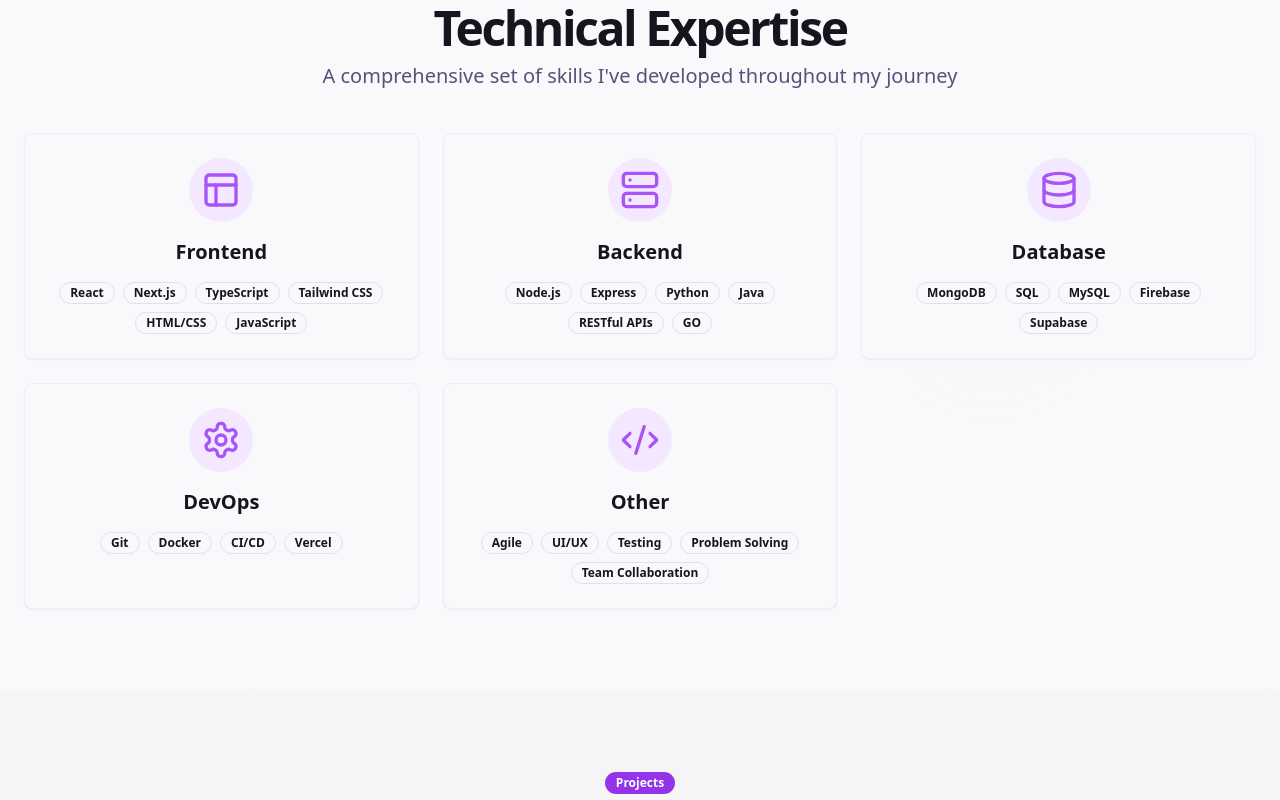
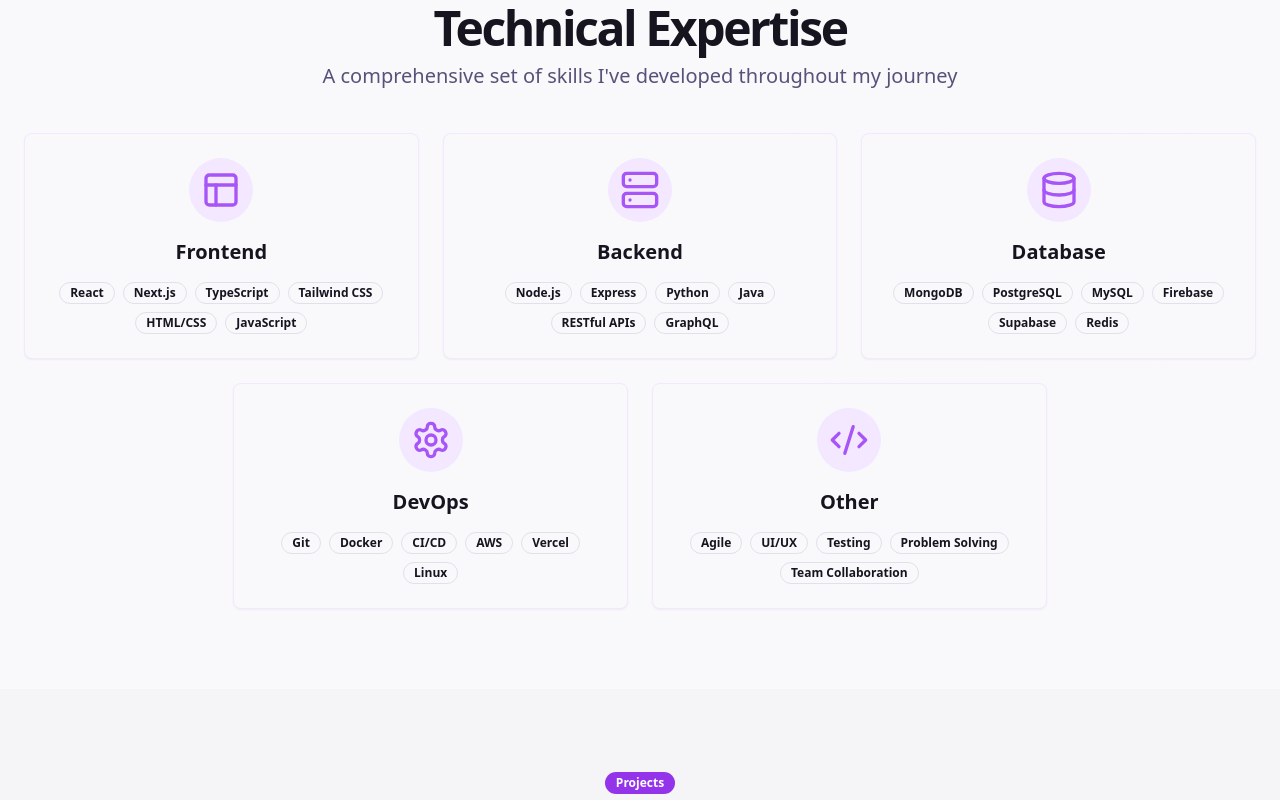
Before and after one commit to yasandu0505/Yasandu-Portfolio-2, a Next.js app: page / in a window 1280 px wide. Shown: the part 1900-2700 px from the top of the page. Built offline with nearby package versions, Linux system fonts and the light colour scheme.

Commit message:
feat: update skills component with more categories and skills

```diff
--- a/components/skills.tsx
+++ b/components/skills.tsx
@@ -1,3 +1,110 @@
+// "use client"
+
+// import { motion } from "framer-motion"
+// import { Badge } from "@/components/ui/badge"
+// import { Card, CardContent } from "@/components/ui/card"
+// import { Code2Icon, DatabaseIcon, LayoutIcon, ServerIcon, SettingsIcon } from "lucide-react"
+
+// const skillCategories = [
+//   {
+//     title: "Frontend",
+//     icon: <LayoutIcon className="h-10 w-10 text-purple-500" />,
+//     skills: ["React", "Next.js", "TypeScript", "Tailwind CSS", "HTML/CSS", "JavaScript"],
+//   },
+//   {
+//     title: "Backend",
+//     icon: <ServerIcon className="h-10 w-10 text-purple-500" />,
+//     skills: ["Node.js", "Express", "Python", "Java", "RESTful APIs", "GO"],
+//   },
+//   {
+//     title: "Database",
+//     icon: <DatabaseIcon className="h-10 w-10 text-purple-500" />,
+//     skills: ["MongoDB", "SQL", "MySQL", "Firebase", "Supabase"],
+//   },
+//   {
+//     title: "DevOps",
+//     icon: <SettingsIcon className="h-10 w-10 text-purple-500" />,
+//     skills: ["Git", "Docker", "CI/CD", "Vercel"],
+//   },
+//   {
+//     title: "Other",
+//     icon: <Code2Icon className="h-10 w-10 text-purple-500" />,
+//     skills: ["Agile", "UI/UX", "Testing", "Problem Solving", "Team Collaboration"],
+//   },
+// ]
+
+// export default function Skills() {
+//   const container = {
+//     hidden: { opacity: 0 },
+//     show: {
+//       opacity: 1,
+//       transition: {
+//         staggerChildren: 0.1,
+//       },
+//     },
+//   }
+
+//   const item = {
+//     hidden: { opacity: 0, y: 20 },
+//     show: { opacity: 1, y: 0 },
+//   }
+
+//   return (
+//     <section id="skills" className="relative overflow-hidden py-20">
+//       {/* Background Elements */}
+//       <div className="absolute inset-0 -z-10 overflow-hidden">
+//         <div className="absolute top-[30%] right-[10%] h-[20rem] w-[20rem] rounded-full bg-purple-500/5 blur-3xl" />
+//       </div>
+
+//       <div className="container px-4 md:px-6">
+//         <div className="flex flex-col items-center justify-center space-y-10 text-center">
+//           <motion.div
+//             initial={{ opacity: 0, y: 20 }}
+//             whileInView={{ opacity: 1, y: 0 }}
+//             transition={{ duration: 0.5 }}
+//             viewport={{ once: true }}
+//             className="space-y-2"
+//           >
+//             <Badge className="bg-purple-600 hover:bg-purple-700">Skills</Badge>
+//             <h2 className="text-3xl font-bold tracking-tighter sm:text-4xl md:text-5xl">Technical Expertise</h2>
+//             <p className="mx-auto max-w-[700px] text-muted-foreground md:text-xl/relaxed">
+//               A comprehensive set of skills I've developed throughout my journey
+//             </p>
+//           </motion.div>
+
+//           <motion.div
+//             variants={container}
+//             initial="hidden"
+//             whileInView="show"
+//             viewport={{ once: true }}
+//             className="grid gap-6 sm:grid-cols-2 lg:grid-cols-3"
+//           >
+//             {skillCategories.map((category, index) => (
+//               <motion.div key={category.title} variants={item}>
+//                 <Card className="h-full overflow-hidden border-purple-100 transition-all duration-300 hover:border-purple-300 hover:shadow-md dark:border-purple-900/50 hover:dark:border-purple-800">
+//                   <CardContent className="p-6">
+//                     <div className="flex flex-col items-center space-y-4">
+//                       <div className="rounded-full bg-purple-100 p-3 dark:bg-purple-900/20">{category.icon}</div>
+//                       <h3 className="text-xl font-bold">{category.title}</h3>
+//                       <div className="flex flex-wrap justify-center gap-2">
+//                         {category.skills.map((skill) => (
+//                           <Badge key={skill} variant="outline" className="bg-background">
+//                             {skill}
+//                           </Badge>
+//                         ))}
+//                       </div>
+//                     </div>
+//                   </CardContent>
+//                 </Card>
+//               </motion.div>
+//             ))}
+//           </motion.div>
+//         </div>
+//       </div>
+//     </section>
+//   )
+// }
+
 "use client"
 
 import { motion } from "framer-motion"
@@ -14,17 +121,17 @@ const skillCategories = [
   {
     title: "Backend",
     icon: <ServerIcon className="h-10 w-10 text-purple-500" />,
-    skills: ["Node.js", "Express", "Python", "Java", "RESTful APIs", "GO"],
+    skills: ["Node.js", "Express", "Python", "Java", "RESTful APIs", "GraphQL"],
   },
   {
     title: "Database",
     icon: <DatabaseIcon className="h-10 w-10 text-purple-500" />,
-    skills: ["MongoDB", "SQL", "MySQL", "Firebase", "Supabase"],
+    skills: ["MongoDB", "PostgreSQL", "MySQL", "Firebase", "Supabase", "Redis"],
   },
   {
     title: "DevOps",
     icon: <SettingsIcon className="h-10 w-10 text-purple-500" />,
-    skills: ["Git", "Docker", "CI/CD", "Vercel"],
+    skills: ["Git", "Docker", "CI/CD", "AWS", "Vercel", "Linux"],
   },
   {
     title: "Other",
@@ -79,7 +186,8 @@ export default function Skills() {
             viewport={{ once: true }}
             className="grid gap-6 sm:grid-cols-2 lg:grid-cols-3"
           >
-            {skillCategories.map((category, index) => (
+            {/* First row - 3 cards */}
+            {skillCategories.slice(0, 3).map((category, index) => (
               <motion.div key={category.title} variants={item}>
                 <Card className="h-full overflow-hidden border-purple-100 transition-all duration-300 hover:border-purple-300 hover:shadow-md dark:border-purple-900/50 hover:dark:border-purple-800">
                   <CardContent className="p-6">
@@ -98,6 +206,33 @@ export default function Skills() {
                 </Card>
               </motion.div>
             ))}
+
+            {/* Second row - 2 centered cards */}
+            <div className="col-span-full flex justify-center gap-6 lg:col-span-3">
+              {skillCategories.slice(3).map((category, index) => (
+                <motion.div
+                  key={category.title}
+                  variants={item}
+                  className="w-full sm:max-w-[calc(50%-0.75rem)] lg:max-w-[calc(33.333%-1rem)]"
+                >
+                  <Card className="h-full overflow-hidden border-purple-100 transition-all duration-300 hover:border-purple-300 hover:shadow-md dark:border-purple-900/50 hover:dark:border-purple-800">
+                    <CardContent className="p-6">
+                      <div className="flex flex-col items-center space-y-4">
+                        <div className="rounded-full bg-purple-100 p-3 dark:bg-purple-900/20">{category.icon}</div>
+                        <h3 className="text-xl font-bold">{category.title}</h3>
+                        <div className="flex flex-wrap justify-center gap-2">
+                          {category.skills.map((skill) => (
+                            <Badge key={skill} variant="outline" className="bg-background">
+                              {skill}
+                            </Badge>
+                          ))}
+                        </div>
+                      </div>
+                    </CardContent>
+                  </Card>
+                </motion.div>
+              ))}
+            </div>
           </motion.div>
         </div>
       </div>
```
